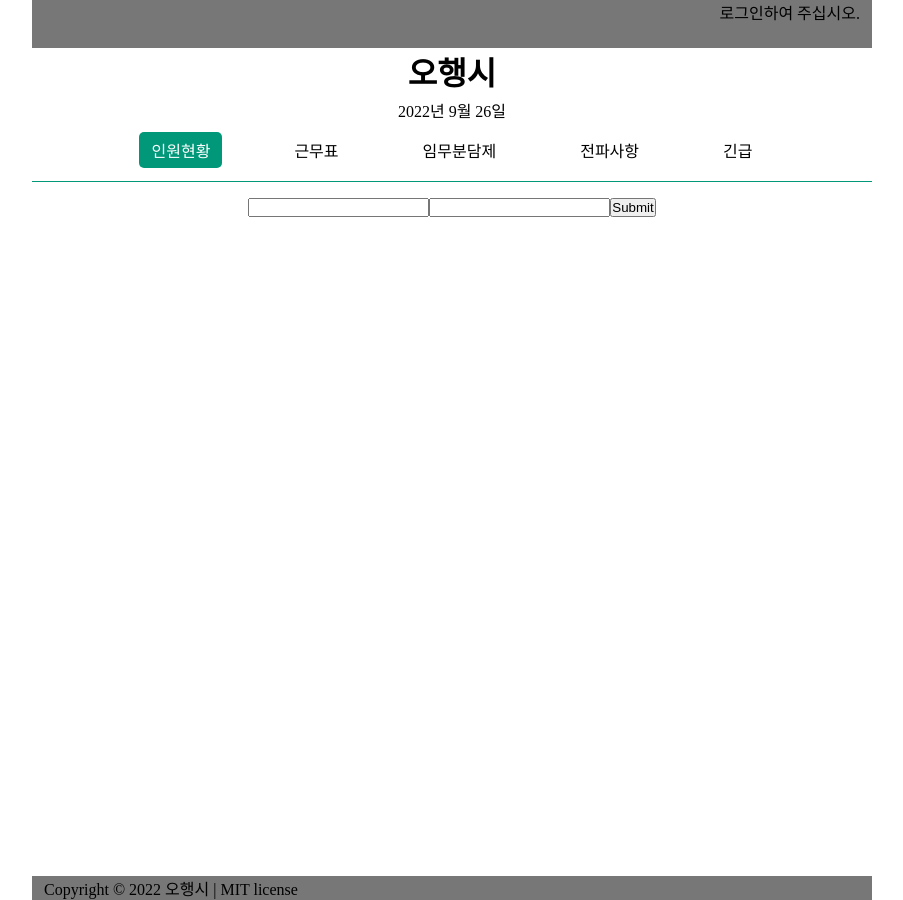
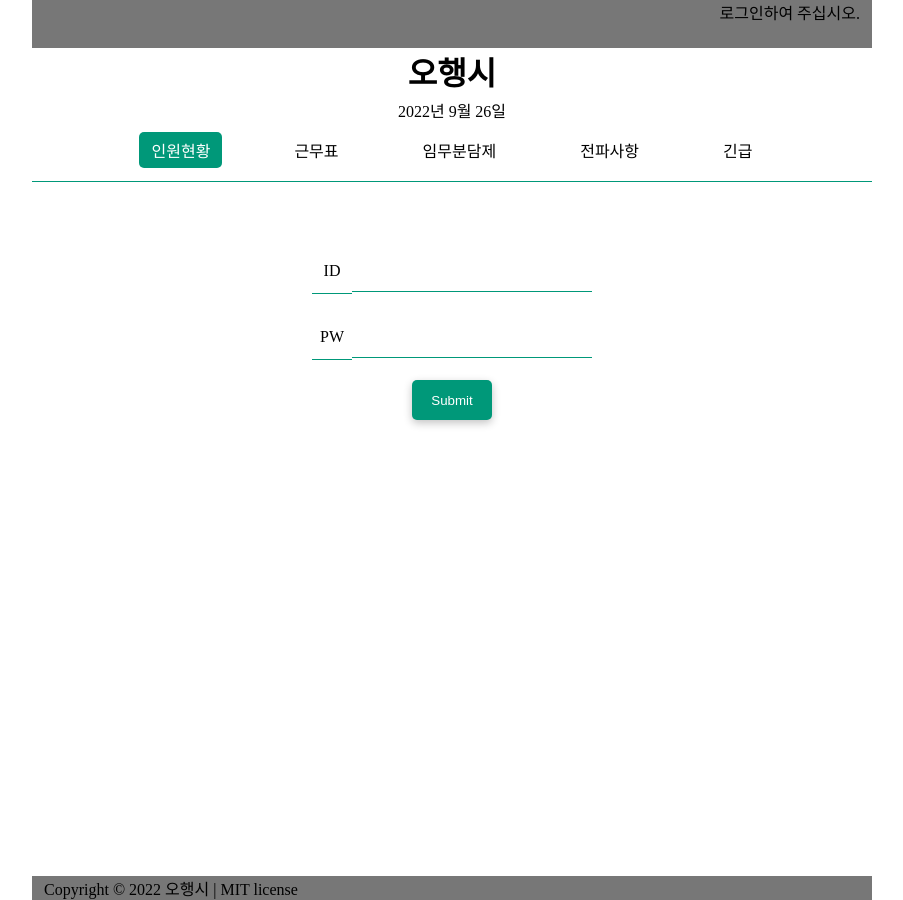
Before and after one commit to osamhack2022/WEB_OhHaengSi_Acrostic, a React (Create React App) app in the folder ohs-frontend/: page / in a window 1280 px wide. Shown: the whole page, without its empty margins (188-1091 px from the left). Built offline with nearby package versions, Linux system fonts and the light colour scheme.

Commit message:
Update Login

```diff
--- a/ohs-frontend/src/components/layout/Login.tsx
+++ b/ohs-frontend/src/components/layout/Login.tsx
@@ -1,4 +1,5 @@
 import React, { useState } from 'react';
+import styles from '../../styles/Login.module.scss';
 import { setCookie } from '../../utils/Cookie';
 import { useForm } from 'react-hook-form';
 
@@ -12,10 +13,16 @@ function Login(): React.ReactElement {
   };
 
   return (
-    <div>
+    <div className={styles.login}>
       <form onSubmit={handleSubmit(onSubmit)}>
-        <input type="text" {...register('id')} />
-        <input type="password" {...register('pw')} />
+        <div>
+          <label>ID</label>
+          <input type="text" {...register('id')} />
+        </div>
+        <div>
+          <label>PW</label>
+          <input type="password" {...register('pw')} />
+        </div>
         <input type="submit" />
       </form>
     </div>
```
